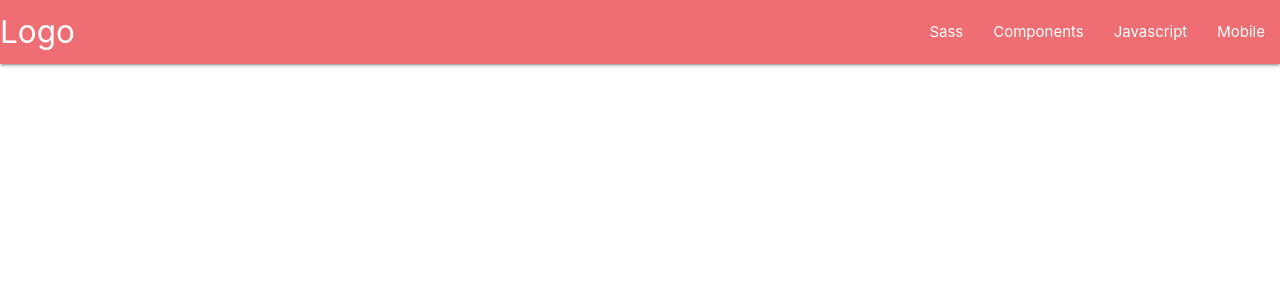
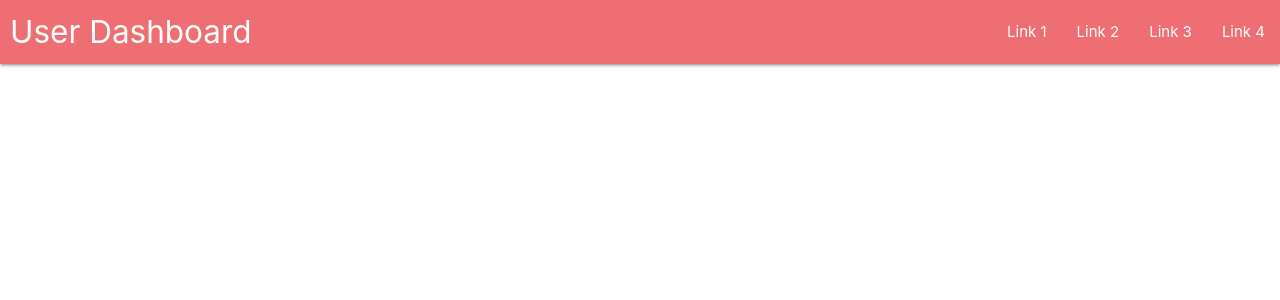
Before and after one commit to sagban/autobot, a Django app: template userapp/templates/user.html in a window 1280 px wide. Shown: the top 300 px of the page. Run offline with Django 3.2, Linux system fonts and the light colour scheme; the template is opened without the code that fills it, so the values that code supplies are empty.

Commit message:
user dashboard | minor fixes

```diff
--- a/userapp/static/css/userboard.css
+++ b/userapp/static/css/userboard.css
@@ -0,0 +1,3 @@
+.brand-logo {
+    padding-left: 10px !important;
+}
--- a/userapp/templates/user.html
+++ b/userapp/templates/user.html
@@ -4,6 +4,7 @@
         <title>User Dashboard | Login</title>
         <!-- Compiled and minified CSS -->
         <link rel="stylesheet" href="https://cdnjs.cloudflare.com/ajax/libs/materialize/1.0.0-beta/css/materialize.min.css">
+        <link rel="stylesheet" href="../static/css/userboard.css">
     </head>
     <body>
 
@@ -13,22 +14,22 @@
 
     <nav>
         <div class="nav-wrapper">
-          <a href="#!" class="brand-logo">Logo</a>
+          <a href="#" class="brand-logo">User Dashboard</a>
           <a href="#" data-target="mobile-demo" class="sidenav-trigger"><i class="material-icons">menu</i></a>
           <ul class="right hide-on-med-and-down">
-            <li><a href="sass.html">Sass</a></li>
-            <li><a href="badges.html">Components</a></li>
-            <li><a href="collapsible.html">Javascript</a></li>
-            <li><a href="mobile.html">Mobile</a></li>
+            <li><a href="#">Link 1</a></li>
+            <li><a href="#">Link 2</a></li>
+            <li><a href="#">Link 3</a></li>
+            <li><a href="#">Link 4</a></li>
           </ul>
         </div>
       </nav>
 
       <ul class="sidenav" id="mobile-demo">
-        <li><a href="sass.html">Sass</a></li>
-        <li><a href="badges.html">Components</a></li>
-        <li><a href="collapsible.html">Javascript</a></li>
-        <li><a href="mobile.html">Mobile</a></li>
+        <li><a href="#">Link 1</a></li>
+        <li><a href="#">Link 2</a></li>
+        <li><a href="#">Link 3</a></li>
+        <li><a href="#">Link 4</a></li>
       </ul>
 
     <!-- Compiled and minified JavaScript -->
```
